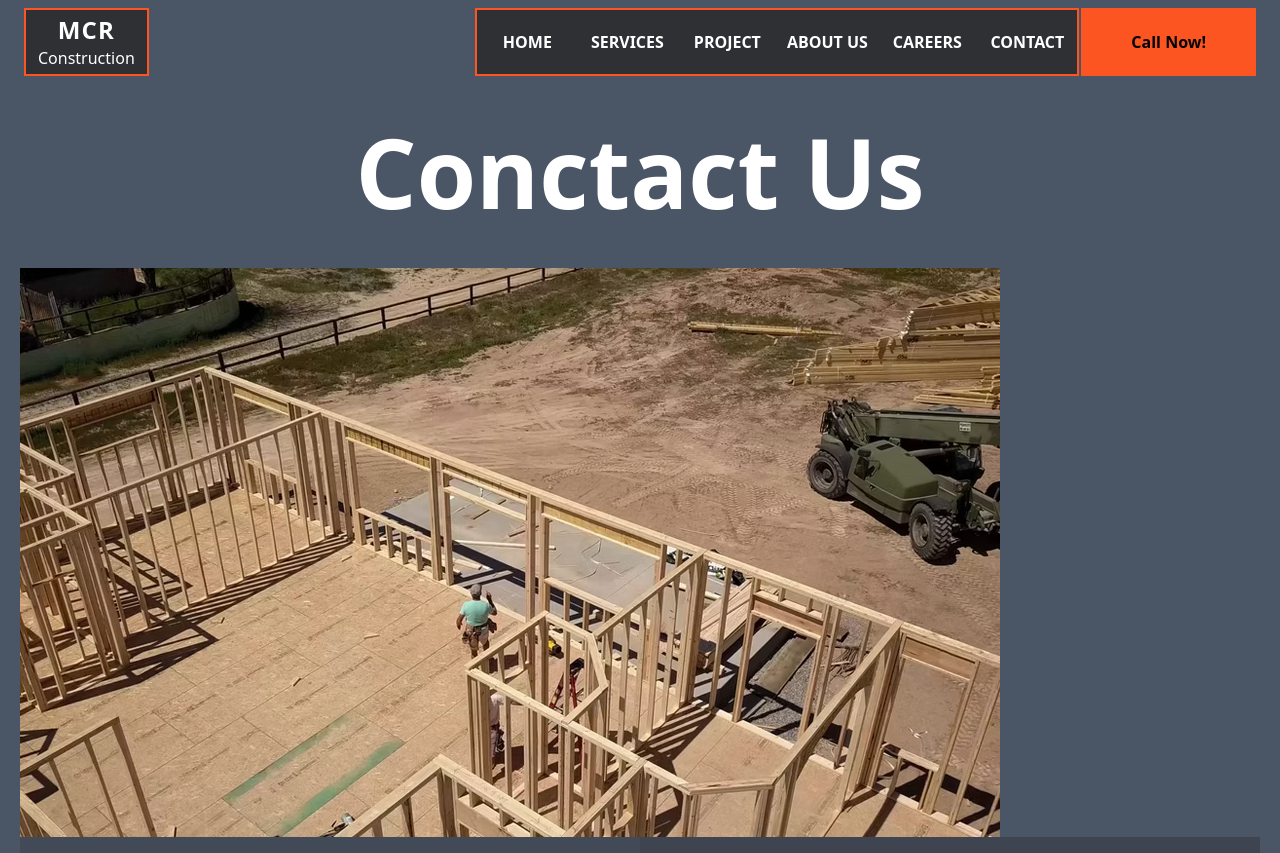
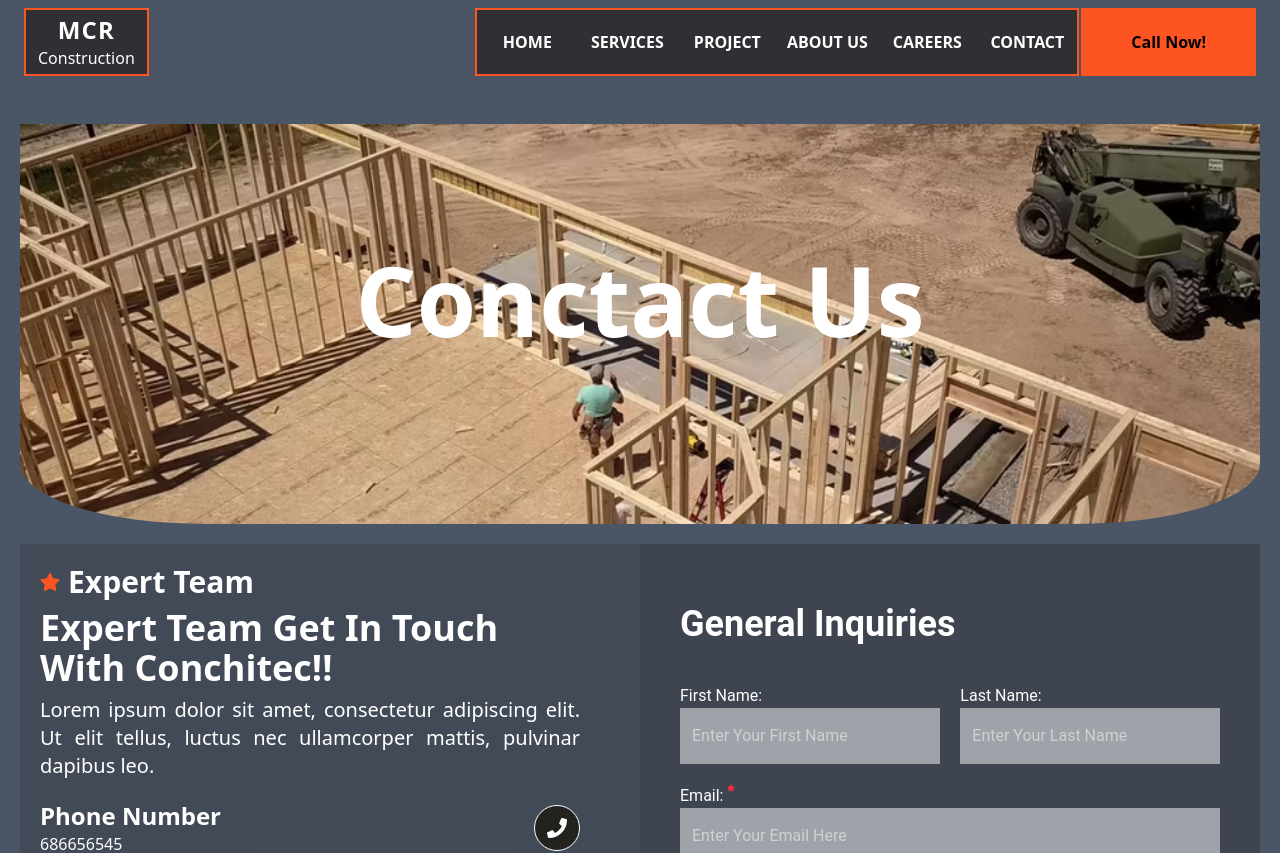
Before and after one commit to jitesh143shah/ConsturctionCompanyWebsite, a React (Vite) app: page /contact in a window 1280 px wide. Shown: the top 853 px of the page. Built offline with nearby package versions, Linux system fonts and the light colour scheme.

Commit message:
work on contact section

```diff
--- a/src/Pages/About/AboutPage.tsx
+++ b/src/Pages/About/AboutPage.tsx
@@ -1,7 +1,17 @@
-import React from "react";
+
+import { About, Footer, Navbar, Services } from "../../component/imports";
 
 const AboutPage = () => {
-  return <div>AboutPage</div>;
+  return <>
+  <div>
+    <Navbar/>
+    <About/>
+
+<Services/>
+    <Footer/>
+  </div>
+
+  </>
 };
 
 export default AboutPage;
--- a/src/Pages/Contact/ContactPage.tsx
+++ b/src/Pages/Contact/ContactPage.tsx
@@ -10,11 +10,13 @@ const ContactPage = () => {
       <div className="bg-gray-600">
         <Navbar />
         <div className="container text-white py-7  md:py-10  ">
-          <div>
-            <h1 className="capitalize text-center text-4xl md:text-6xl lg:text-8xl font-bold pb-12">
+          <div className="mb-5">
+            <h1 className="capitalize text-center text-4xl md:text-6xl lg:text-8xl font-bold pb-12
+            bg-fixed bg-center bg-cover h-[400px] justify-center flex items-center rounded-b-[15%]                       bg-no-repeat
+             "
+           style={{ backgroundImage: `url(${construction})  ` }}>
               Conctact Us
             </h1>
-            <img src={construction} alt="" />
           </div>
           <div className="grid grid-cols-1 md:grid-cols-2 ">
             <div className="flex flex-col gap-5 bg-secondary/20 py-5 px-5 pr-15">
--- a/src/component/Testimonials/Testimonials.tsx
+++ b/src/component/Testimonials/Testimonials.tsx
@@ -21,8 +21,8 @@ const Testimonials = () => {
               <div>
                 <a href="#">
                   <div
-                    className="bg-primary md:w-sm px-2 md:px-15 py-2 md:py-4 hover:bg-gray border-1
-                   border-primary w-1/2 md:w-full flex  justify-center text-center
+                    className="bg-primary w-sm px-2 md:px-15 py-2 md:py-4 hover:bg-gray border-1
+                   border-primary md:w-full flex  justify-center text-center
            hover:border-secondary  duration-500 hover:text-primary"
                   >
                     Read More
```
